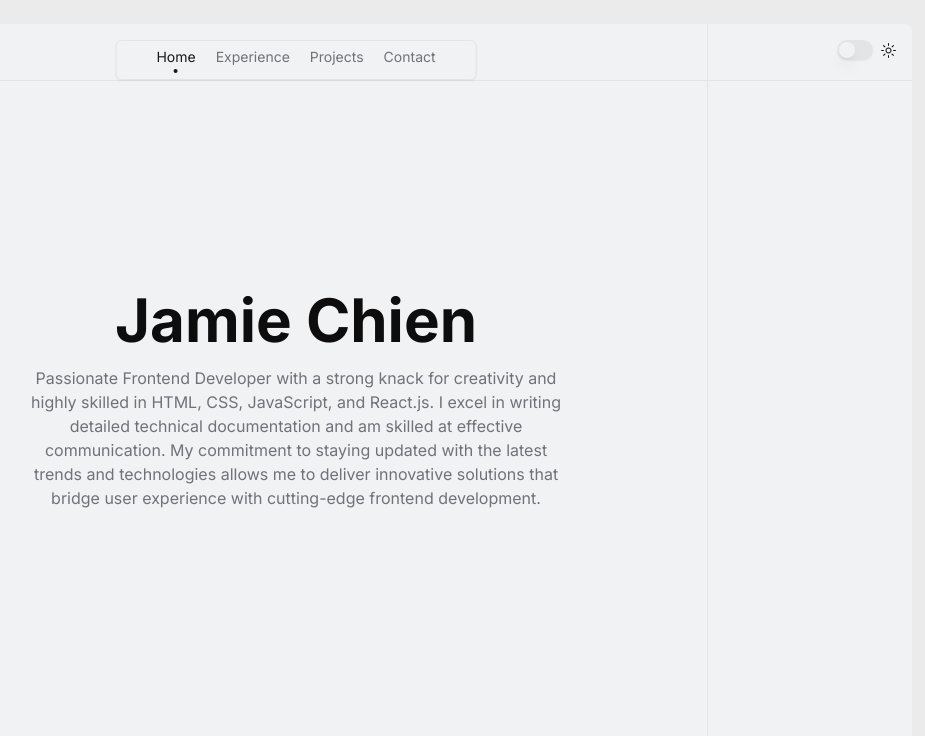
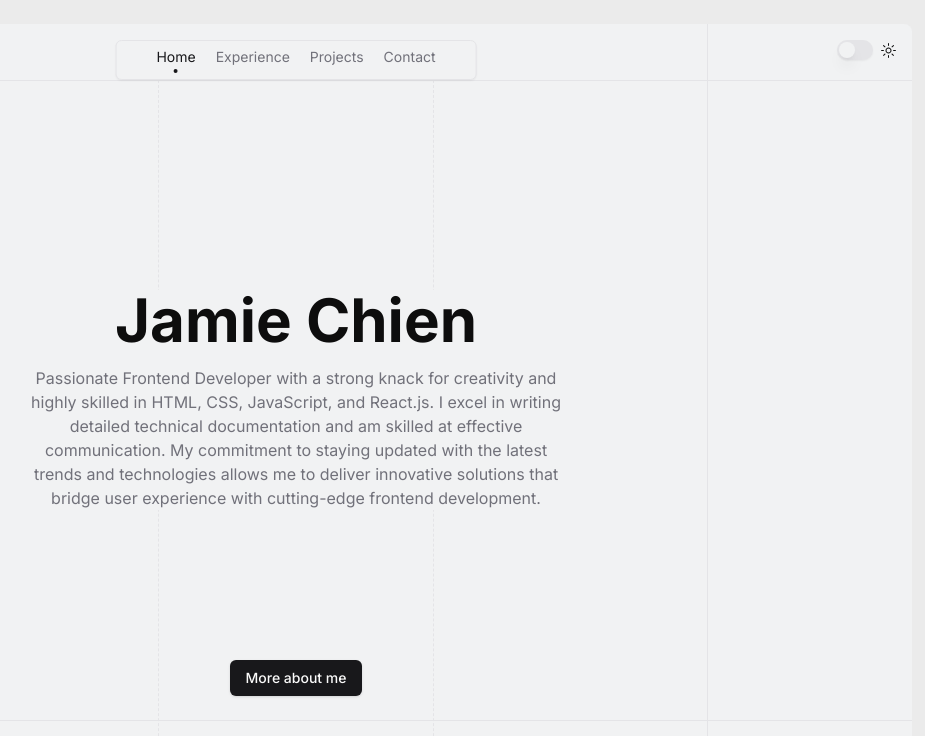
Before and after one commit to tsungyu927/tsungyu927.github.io, a Next.js app: page / in a window 1280 px wide. Shown: the top 736 px of the page, without its empty margins (344-1269 px from the left). Built offline with nearby package versions, Linux system fonts and the light colour scheme.

Commit message:
style: update home page style

```diff
--- a/app/experience/page.tsx
+++ b/app/experience/page.tsx
@@ -9,7 +9,7 @@ export default function Experience() {
     <Wrapper>
       <div className="absolute left-0 mt-14 w-1/3 h-[calc(100%-56px)] border-r border-dashed" />
       <div className="absolute right-0 mt-14 w-1/3 h-[calc(100%-56px)] border-l border-dashed" />
-      <div className="relative z-10 w-full min-h-[calc(100dvh-48px)] pt-48">
+      <div className="relative z-10 w-full min-h-[calc(100dvh-48px)] pt-48 pb-10">
         <div className="px-4 mb-12">
           <Header>Experience</Header>
           <h2 className="w-4/5 mb-6 text-4xl font-bold">{experience.title}</h2>
@@ -20,7 +20,7 @@ export default function Experience() {
             }}
           />
         </div>
-        <div className="mb-4 flex flex-col border-y">
+        <div className="mb-4 flex flex-col border-t">
           {experience.work.map((item, index, arr) => (
             <ExperienceCard
               key={item.startDate}
--- a/app/page.tsx
+++ b/app/page.tsx
@@ -1,16 +1,28 @@
 import Wrapper from "@/components/Wrapper";
 import data from "@/constants/profile.json";
+import Link from "next/link";
+import { Button } from "@/components/ui/button";
 
 export default function Home() {
   const { profile } = data;
 
   return (
     <Wrapper>
-      <div className="w-full min-h-[calc(100dvh-48px)] flex justify-center items-center">
-        <div className="w-2/3 flex flex-col justify-center items-center">
+      <div className="relative w-full min-h-[calc(100dvh-48px)] flex justify-center items-center">
+        <div className="absolute left-0 mt-14 w-1/3 h-[calc(100%-56px)] border-r border-dashed" />
+        <div className="absolute right-0 mt-14 w-1/3 h-[calc(100%-56px)] border-l border-dashed" />
+        <div className="relative z-10 w-2/3 flex flex-col justify-center items-center bg-background">
           <h1 className="mb-4 text-6xl font-bold">{profile.name}</h1>
           <p className="text-center text-muted-foreground">{profile.brief}</p>
         </div>
+        <Button asChild>
+          <Link
+            href="/experience"
+            className="absolute z-10 bottom-20 hover:scale-101"
+          >
+            More about me
+          </Link>
+        </Button>
       </div>
     </Wrapper>
   );
--- a/app/projects/page.tsx
+++ b/app/projects/page.tsx
@@ -9,11 +9,11 @@ export default function Projects() {
     <Wrapper>
       <div className="absolute left-0 mt-14 w-1/3 h-[calc(100%-56px)] border-r border-dashed" />
       <div className="absolute right-0 mt-14 w-1/3 h-[calc(100%-56px)] border-l border-dashed" />
-      <div className="relative z-10 w-full min-h-[calc(100dvh-48px)] pt-48">
+      <div className="relative z-10 w-full min-h-[calc(100dvh-48px)] pt-48 pb-10">
         <div className="px-4 mb-12">
           <Header>Projects</Header>
         </div>
-        <div className="mb-4 flex flex-col border-t">
+        <div className="mb-4 flex flex-col">
           {projects.map((project) => (
             <ProjectCard key={project.name} {...project} />
           ))}
--- a/components/Wrapper.tsx
+++ b/components/Wrapper.tsx
@@ -1,9 +1,10 @@
 const Wrapper = ({ children }: { children: React.ReactNode }) => {
   return (
-    <main className="w-full h-fit flex">
+    <main className="relative w-full h-fit flex">
       <div className="relative flex grow border-r" />
       <div className="relative min-w-[768px] w-2/3">{children}</div>
       <div className="flex grow border-l" />
+      <div className="absolute bottom-0 w-full h-14 border-t" />
     </main>
   );
 };
--- a/components/cards/ProjectCard.tsx
+++ b/components/cards/ProjectCard.tsx
@@ -21,7 +21,7 @@ const ProjectCard = ({
   description,
 }: ProjectCardProps) => {
   return (
-    <div className="w-full flex text-sm border-b">
+    <div className="w-full flex text-sm border-t">
       <section className="p-3 w-1/3 flex flex-col">
         <h3 className="text-xl text-primary font-bold">{name}</h3>
         <p className="text-tertiary">
```
